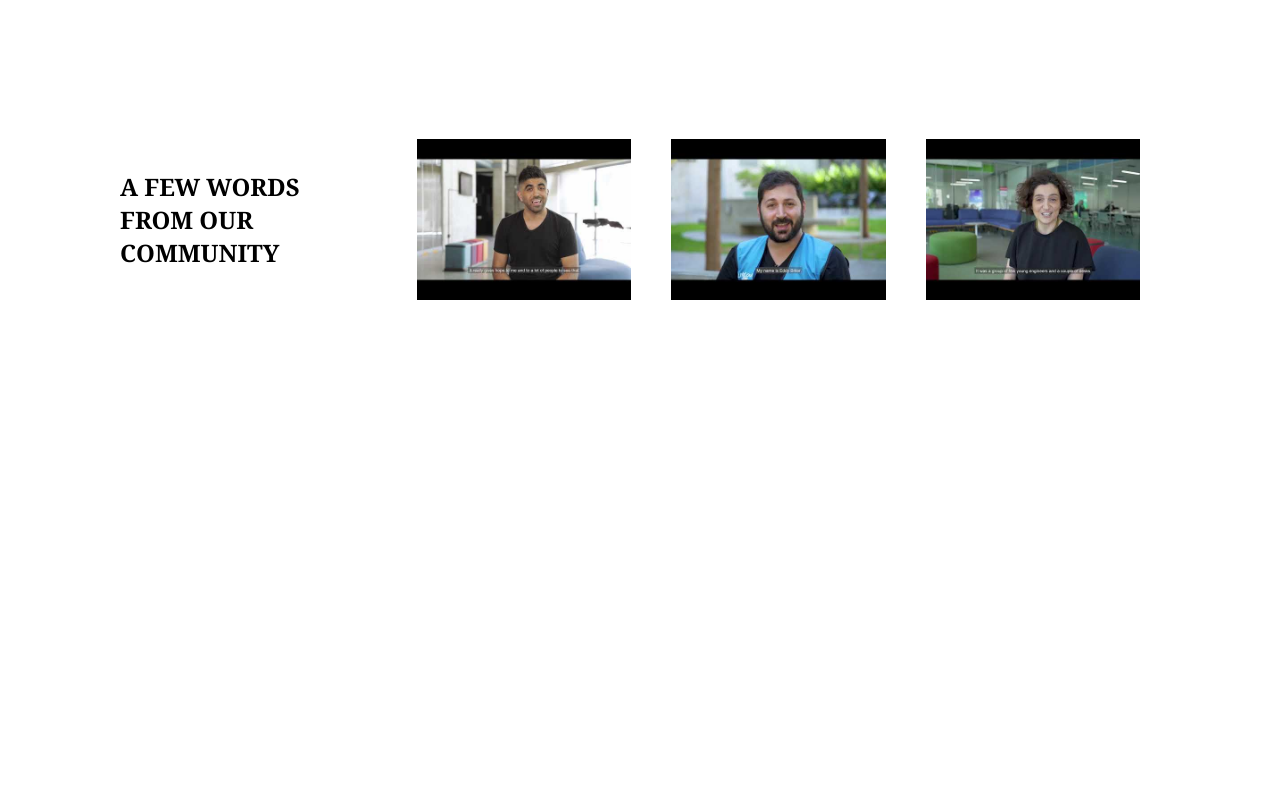
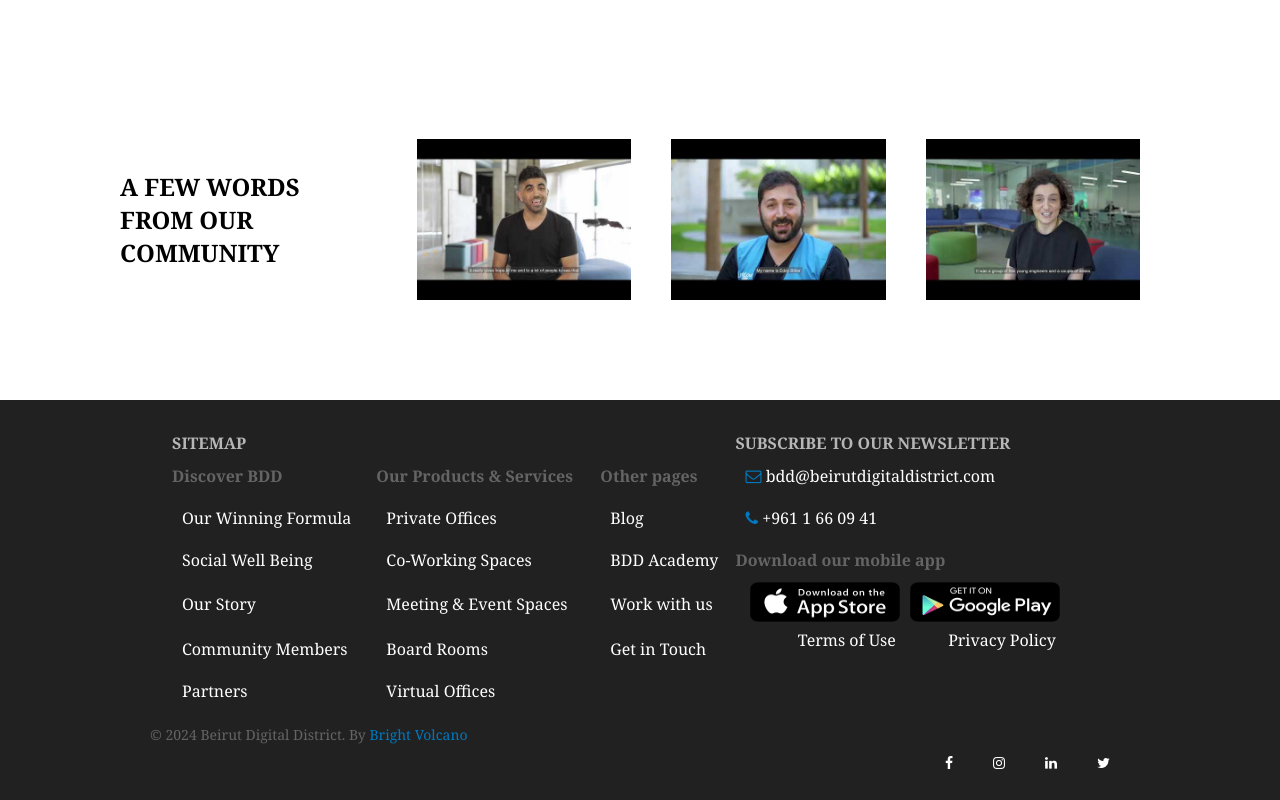
Before and after one commit to Moe-Karim/bdd, a plain HTML site: page index.html in a window 1280 px wide. Shown: the part 3821-4621 px from the top of the page. Before the commit the page ends 4221 px from the top, so only its background shows below. Drawn offline with Linux system fonts and the light colour scheme.

Commit message:
Created:footer section and final touches.

```diff
--- a/index.html
+++ b/index.html
@@ -6,6 +6,7 @@
     <link rel="stylesheet" href="./styles/base/colors.css">
     <link rel="stylesheet" href="./styles/base/utilities.css">
     <link rel="stylesheet" href="./styles/base/section.css">
+    <link rel="stylesheet" href="https://cdnjs.cloudflare.com/ajax/libs/font-awesome/4.7.0/css/font-awesome.min.css">
     <title>BDD | Fully Serviced Offices | Co-working Spaces- Beirut, Lebanon</title>
 </head>
 <body>
@@ -193,5 +194,60 @@
 <div class="box"><img src="./assets/hqdefault-4.jpg"></div>
 </div>
 </section>
+<footer class="flex column space-between">
+<div class="box">
+    <table>
+        <tr>
+            <th colspan="4" class="third-txt-color">SITEMAP</th>
+            <th colspan="2" class="third-txt-color">SUBSCRIBE TO OUR NEWSLETTER</th>
+        </tr>
+        <tr>
+            <th class="secondary-txt-color">Discover BDD</th>
+            <th class="secondary-txt-color">Our Products & Services</th>
+            <th colspan="2" class="secondary-txt-color">Other pages</th>
+            <td><a><i class="fa fa-envelope-o fourth-txt-color"></i>  bdd@beirutdigitaldistrict.com</a></td>
+        </tr>
+        <tr>
+            <td><a>Our Winning Formula</a></td>
+            <td><a>Private Offices</a></td>
+            <td colspan="2" ><a>Blog</a></td>
+            <td><a><i class="fa fa-phone fourth-txt-color"></i>  +961 1 66 09 41</a></td>
+        </tr>
+        <tr>
+            <td><a>Social Well Being</a></td>
+            <td><a>Co-Working Spaces</a></td>
+            <td colspan="2" ><a>BDD Academy</a></td>
+            <th class="secondary-txt-color">Download our mobile app</th>
+
+        </tr>
+        <tr>
+            <td><a>Our Story</a></td>
+            <td><a>Meeting & Event Spaces</a></td>
+            <td colspan="2" ><a>Work with us</a></td>
+            <td><img src="./assets/app-store.png"><img src="./assets/google-play.png"></td>
+        </tr>
+        <tr>
+            <td><a>Community Members</a></td>
+            <td><a>Board Rooms</a></td>
+            <td colspan="2" ><a>Get in Touch</a></td>
+            <td class="flex space-evenly"><a>Terms of Use</a><a>Privacy Policy</a></td>
+        </tr>
+        <tr>
+            <td><a>Partners</a></td>
+            <td colspan="4"><a>Virtual Offices</a></td>
+        </tr>
+    </table>
+</div>
+    <div class="flex start copyright">
+    <span class="secondary-txt-color">© 2024 Beirut Digital District. By <span class="fourth-txt-color">Bright Volcano</span>
+</div>
+<div class="flex end copyright">
+
+        <div class="box"><i class="fa fa-facebook-f"></i></div>
+        <div class="box"><i class="fa fa-instagram"></i></div>
+        <div class="box"><i class="fa fa-linkedin"></i></div>
+        <div class="box"><i class="fa fa-twitter"></i></div>
+</div>
+</footer>
 </body>
 </html>
--- a/styles/base/colors.css
+++ b/styles/base/colors.css
@@ -10,3 +10,9 @@
 .secondary-txt-color{
     color: #646464;
 }
+.third-txt-color{
+    color:#B6B6B6;
+}
+.fourth-txt-color{
+    color: #0078BE;
+}
--- a/styles/base/section.css
+++ b/styles/base/section.css
@@ -154,6 +154,7 @@ header  h2{
 
 .trending button:hover{
     box-shadow: 10px 10px 20px rgb(0 0 0 / 30%);
+    cursor: pointer;
 
 }
 
@@ -197,3 +198,34 @@ header  h2{
     cursor: pointer;
     opacity: 0.5;
 }
+footer{
+    background-color: #212121;
+    height: 400px;
+    padding: 30px 150px;
+    color: white;
+}
+footer table{
+    width: 100%;
+    height: 80%;
+    text-align: left;
+    font-size: 16px;
+}
+
+footer td{
+    padding-left: 10px;
+    height: 40px;
+}
+footer img{
+    width: 150px;
+    height: 40px;
+    margin: 0 5px;
+}
+footer a:hover{
+    text-decoration:underline;
+    text-decoration-color: #0078BE;
+    cursor: pointer;
+    transition: all 0.7s;
+}
+.copyright{
+    font-size: 14px;
+}
```
